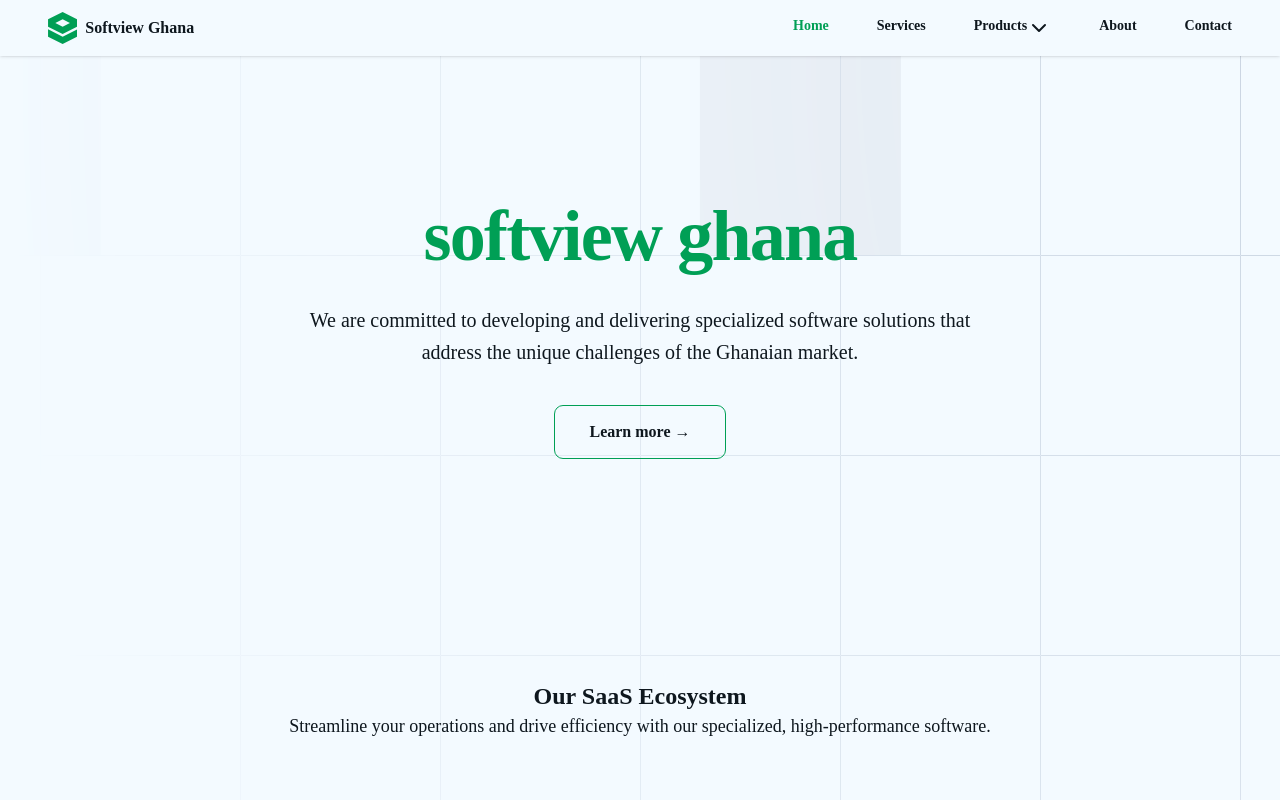
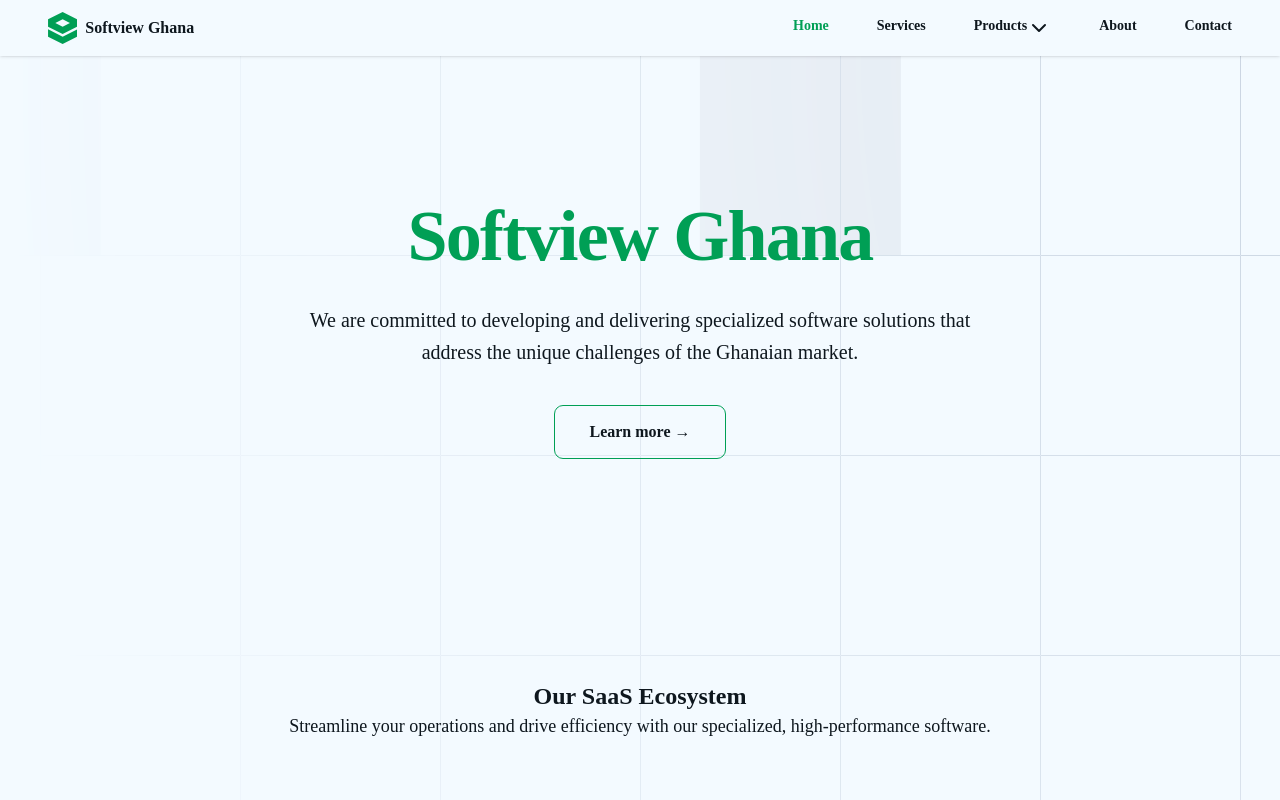
Before and after one commit to softviewghana/softviewghana.github.io, a Nuxt app: page / in a window 1280 px wide. Shown: the top 800 px of the page. Built offline with nearby package versions, Linux system fonts and the light colour scheme; a web font is replaced by a local one.

Commit message:
SEO improvement

```diff
--- a/app/pages/about.vue
+++ b/app/pages/about.vue
@@ -3,8 +3,8 @@
       import { LightbulbIcon } from 'lucide-vue-next';
       import constants from '~/constants';
       useSeoMeta({
-            title: 'about • softview ghana'.toString().toUpperCase(),
-            ogTitle: 'about • softview ghana'.toString().toUpperCase(),
+            title: 'About • Softview Ghana',
+            ogTitle: 'About • Softview Ghana',
             description: 'We are more than just a tech firm; Softview Ghana is a forward-thinking software development firm committed to developing and delivering specialized software solutions that address the unique challenges of the Ghanaian market.',
             ogDescription: 'We are more than just a tech firm; Softview Ghana is a forward-thinking software development firm committed to developing and delivering specialized software solutions that address the unique challenges of the Ghanaian market.',
             twitterCard: 'summary_large_image',
@@ -33,17 +33,16 @@
                         <h1 class="text-2xl md:text-3xl font-extrabold tracking-tight text-global-50">
                               The Foundation of Softview Ghana
                         </h1>
-                        <p class="mt-4 text-xl max-w-3xl mx-auto">
+                        <h1 class="mt-4 text-xl max-w-3xl mx-auto">
                               Innovating the future of digital services for Ghana and beyond.
-                        </p>
+                        </h1>
                   </div>
             </div>
 
             <div v-fade-in class="max-w-3xl mx-auto">
-                  <div
-                    class="font-semibold text-2xl text-center lg:text-left uppercase text-global-50 tracking-wider">
+                  <p class="font-semibold text-2xl text-center lg:text-left uppercase text-global-50 tracking-wider">
                         Our Foundation
-                  </div>
+                  </p>
                   <p class="mt-4  leading-relaxed">
                         Founded in the heart of Ghana, softview ghana was born from a deep commitment to
                         solve pressing local challenges through world-class technology. We believe that
--- a/app/pages/contact.vue
+++ b/app/pages/contact.vue
@@ -3,10 +3,10 @@
       import constants from '~/constants';
 
       useSeoMeta({
-            title: 'contact • softview ghana'.toString().toUpperCase(),
-            ogTitle: 'contact • softview ghana'.toString().toUpperCase(),
-            description: 'Get in Touch with softview ghana. Whether you need a demo for our specialized SaaS products, are planning a custom web or mobile app, or require expert support for your computer and network systems, softview ghana is here to help.',
-            ogDescription: 'Get in Touch with softview ghana. Whether you need a demo for our specialized SaaS products, are planning a custom web or mobile app, or require expert support for your computer and network systems, softview ghana is here to help.',
+            title: 'Contact • Softview Ghana',
+            ogTitle: 'Contact • Softview Ghana',
+            description: 'Get in Touch with softview ghana. Whether you need a demo for our specialized SaaS products, or you are planning a custom web or mobile app, or require expert support for your computer and network systems, softview ghana is here to help.',
+            ogDescription: 'Get in Touch with softview ghana. Whether you need a demo for our specialized SaaS products, or you are planning a custom web or mobile app, or require expert support for your computer and network systems, softview ghana is here to help.',
             twitterCard: 'summary_large_image',
             ogImage: {
                   url: constants.APP_URL + '/icon-192.png'
--- a/app/pages/index.vue
+++ b/app/pages/index.vue
@@ -3,20 +3,21 @@
       import constants from '~/constants';
 
       useSeoMeta({
-            title: 'softview ghana'.toString().toUpperCase(),
-            ogTitle: 'softview ghana'.toString().toUpperCase(),
-            description: 'Softview Ghana. We are a forward-thinking software development firm committed to developing and delivering specialized software solutions that address the unique challenges of the Ghanaian market.',
-            ogDescription: 'Softview Ghana. We are a forward-thinking software development firm committed to developing and delivering specialized software solutions that address the unique challenges of the Ghanaian market.',
+            title: 'Softview Ghana' + " • Innovating the future of digital services • Softview Ghana",
+            ogTitle: 'Softview Ghana' + " • Innovating the future of digital services • Softview Ghana",
+            description: 'Softview Ghana is a forward-thinking software development firm committed to developing and delivering specialized software solutions that address the unique challenges of the Ghanaian market.',
+            ogDescription: 'Softview Ghana is a forward-thinking software development firm committed to developing and delivering specialized software solutions that address the unique challenges of the Ghanaian market.',
             twitterCard: 'summary_large_image',
             ogImage: {
                   url: constants.APP_URL + '/icon-192.png',
-                  type:'image/png',
+                  type: 'image/png',
                   width: 192,
                   height: 192,
                   alt: 'softview ghana logo'
             },
             ogUrl: constants.APP_URL,
-            ogType: 'profile'
+            ogType: 'website',
+            ogLocale: 'en_GH',
       });
       useHead({
             link: [
@@ -30,12 +31,12 @@
             <div class="mx-auto max-w-2xl py-8 sm:py-16 lg:py-32 overflow-hidden">
                   <div v-fade-in class="text-center">
                         <h1 class="text-5xl font-semibold tracking-tight text-balance text-global-50 sm:text-7xl">
-                              softview ghana
+                              Softview Ghana
                         </h1>
-                        <p class="mt-8 text-lg font-medium text-pretty sm:text-xl/8">
+                        <h1 class="mt-8 text-lg font-medium text-pretty sm:text-xl/8">
                               We are committed to developing and delivering specialized software solutions that
                               address the unique challenges of the Ghanaian market.
-                        </p>
+                        </h1>
                         <div class="mt-10 flex items-center justify-center gap-x-6">
                               <NuxtLink
                                 class="font-semibold dark:hover:text-white outline outline-offset-2 outline-global-50 hover:bg-global-50/80 py-3 px-8 rounded-md"
@@ -64,14 +65,15 @@
                               software.
                         </p>
                   </div>
-                  <div class="grid md:grid-cols-2 lg:grid-cols-3 gap-8 lg:gap-12 space-y-4 md:space-y-8 h-full relative overflow-hidden">
+                  <div
+                    class="grid md:grid-cols-2 lg:grid-cols-3 gap-8 lg:gap-12 space-y-4 md:space-y-8 h-full relative overflow-hidden">
                         <CardLinkWithIcon header-text="eSchool Ghana"
-                          text="An all-in-one smart school management system for basic schools in Ghana" :icon="CrownIcon"
-                          href="//eschoolghana.com" />
+                          text="An all-in-one smart school management system for basic schools in Ghana"
+                          :icon="CrownIcon" href="//eschoolghana.com" />
 
                         <CardLinkWithIcon header-text="School-Based Assessment Pro"
-                          text="The smartest and efficient way of generating custom terminal report cards for students" :icon="CrownIcon"
-                          href="//sba.eschoolghana.com" />
+                          text="The smartest and efficient way of generating custom terminal report cards for students"
+                          :icon="CrownIcon" href="//sba.eschoolghana.com" />
 
                         <!-- <CardLinkWithIcon header-text="vote 360 online"
                           text="Organize swift, secure and transparent elections" :icon="CrownIcon"
--- a/app/pages/products.vue
+++ b/app/pages/products.vue
@@ -28,7 +28,7 @@
       <ESSection>
             <div class="mx-auto max-w-2xl py-8 sm:pt-16 lg:pt-32 overflow-hidden">
                   <h1 v-fade-in class="text-2xl md:text-3xl font-bold text-global-50 text-center">
-                        Innovative SaaS Products Built for the Ghanaian Market.
+                        Innovative Software-as-a-Service (SaaS) Products Built for the Ghanaian Market.
                   </h1>
             </div>
       </ESSection>
--- a/app/pages/services.vue
+++ b/app/pages/services.vue
@@ -3,10 +3,10 @@
       import constants from '~/constants';
 
       useSeoMeta({
-            title: 'services • softview ghana'.toString().toUpperCase(),
-            ogTitle: 'services • softview ghana'.toString().toUpperCase(),
-            description: 'Empowering Ghanaian Businesses and Institutions with Intelligent Software Solutions. We build specialized, robust, and localized software (SaaS) tailored to meet the unique operational needs of the Ghanaian market. We are not just software architects; we provide comprehensive IT solutions that businesses need, from custom web apps and mobile development to computer networking, system installation, and digital marketing.',
-            ogDescription: 'Empowering Ghanaian Businesses and Institutions with Intelligent Software Solutions. We build specialized, robust, and localized software (SaaS) tailored to meet the unique operational needs of the Ghanaian market. We are not just software architects; we provide comprehensive IT solutions that businesses need, from custom web apps and mobile development to computer networking, system installation, and digital marketing.',
+            title: 'Services • Softview Ghana',
+            ogTitle: 'Services • Softview Ghana',
+            description: 'We build specialized, robust, and localized software (SaaS) tailored to meet the unique operational needs of the Ghanaian market. We are not just software architects.',
+            ogDescription: 'We build specialized, robust, and localized software (SaaS) tailored to meet the unique operational needs of the Ghanaian market. We are not just software architects.',
             twitterCard: 'summary_large_image',
             ogImage: {
                   url: constants.APP_URL + '/icon-192.png',
@@ -23,6 +23,10 @@
                   { rel: 'canonical', href: constants.APP_URL + '/services' }
             ]
       });
+      /**
+       * ; we provide comprehensive IT solutions that businesses need, from custom web apps and mobile development to computer networking, system installation, and digital marketing.
+       * ; we provide comprehensive IT solutions that businesses need, from custom web apps and mobile development to computer networking, system installation, and digital marketing.
+       */
 </script>
 
 <template>
--- a/nuxt.config.ts
+++ b/nuxt.config.ts
@@ -1,6 +1,7 @@
 import tailwindcss from "@tailwindcss/vite";
 import tailwindcssMangle from "unplugin-tailwindcss-mangle/vite";
 
+import constant from "./app/constants";
 // https://nuxt.com/docs/api/configuration/nuxt-config
 export default defineNuxtConfig({
   compatibilityDate: "2025-07-15",
@@ -45,12 +46,12 @@
       link: [
         {
           rel: "icon",
-          href: "/favicon.ico",
+          href: constant.APP_URL + "/favicon.ico",
           sizes: "any",
         },
         {
           rel: "apple-touch-icon",
-          href: "/apple-touch-icon.png",
+          href: constant.APP_URL + "/apple-touch-icon.png",
         },
         {
           rel: "manifest",
```
Also changed, not shown: 1 other file (tests, documents, lock files or other folders).
